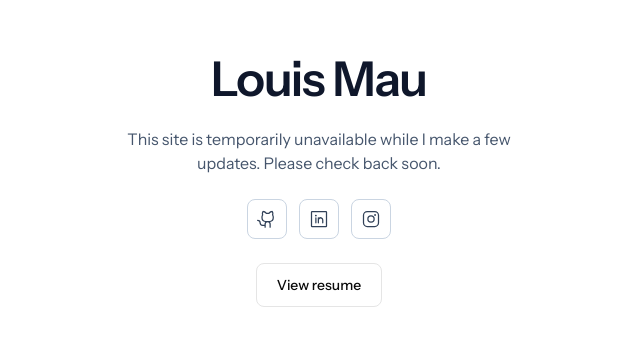
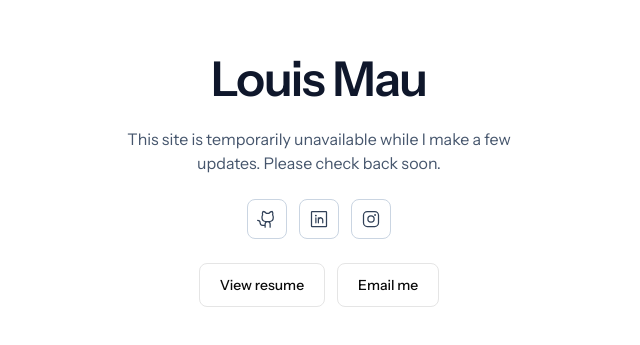
Before and after one commit to 404uam/louismau.com, a Next.js app in the folder apps/web/: page /maintenance in a window 1280 px wide. Shown: the part 219-564 px from the top of the page, without its empty margins (321-961 px from the left). Built offline with nearby package versions, Linux system fonts and the light colour scheme.

Commit message:
Add email mailto: url and button

```diff
--- a/apps/web/src/app/components/Footer.tsx
+++ b/apps/web/src/app/components/Footer.tsx
@@ -1,6 +1,6 @@
 import { Button } from "@/components/ui/button";
 import { Separator } from "@/components/ui/separator";
-import { GITHUB_URL, LINKEDIN_URL, PHOTOGRAPHY_INSTAGRAM_URL } from "@/consts";
+import { EMAIL_URL, GITHUB_URL, LINKEDIN_URL, PHOTOGRAPHY_INSTAGRAM_URL } from "@/consts";
 
 export function Footer() {
   return (
@@ -27,7 +27,7 @@ export function Footer() {
           </Button>
           <Separator orientation="vertical" className="h-3 bg-slate-300" />
           <Button asChild variant="link" size="xs" className="h-auto px-0 text-slate-600">
-            <a href="mailto:hello@louismau.com">Email</a>
+            <a href={EMAIL_URL}>Email</a>
           </Button>
         </div>
       </div>
--- a/apps/web/src/components/maintenance-resume.module.css
+++ b/apps/web/src/components/maintenance-resume.module.css
@@ -13,6 +13,13 @@
   justify-content: center;
   gap: 1.5rem;
   text-align: center;
+}
+
+.actions {
+  display: flex;
+  flex-wrap: wrap;
+  justify-content: center;
+  gap: 0.75rem;
 }
 
 .resumeSlot {
--- a/apps/web/src/components/maintenance-resume.tsx
+++ b/apps/web/src/components/maintenance-resume.tsx
@@ -3,6 +3,7 @@
 import { useRef, useState, type ReactNode } from "react";
 import ResumeCard from "@/components/resume-card";
 import { Button } from "@/components/ui/button";
+import { EMAIL_URL } from "@/consts";
 import styles from "./maintenance-resume.module.css";
 
 type MaintenanceResumeProps = {
@@ -28,6 +29,7 @@ export default function MaintenanceResume({ children }: MaintenanceResumeProps)
     >
       <div className={styles.profile}>
         {children}
+        <div className={styles.actions}>
           <Button
             ref={toggleRef}
             type="button"
@@ -39,6 +41,10 @@ export default function MaintenanceResume({ children }: MaintenanceResumeProps)
           >
             {isOpen ? "Hide resume" : "View resume"}
           </Button>
+          <Button asChild variant="outline" className="min-h-11 rounded-md px-5 text-sm">
+            <a href={EMAIL_URL}>Email me</a>
+          </Button>
+        </div>
       </div>
 
       <div className={styles.resumeSlot} inert={!isOpen} aria-hidden={!isOpen}>
--- a/apps/web/src/consts.tsx
+++ b/apps/web/src/consts.tsx
@@ -1,3 +1,4 @@
 export const GITHUB_URL = "https://github.com/404uam";
 export const LINKEDIN_URL = "https://www.linkedin.com/in/louis-mau";
 export const PHOTOGRAPHY_INSTAGRAM_URL = "https://www.instagram.com/lmau_photo";
+export const EMAIL_URL = "mailto:hello@louismau.com";
```
Lines whose indentation alone changed are shown as unchanged.
